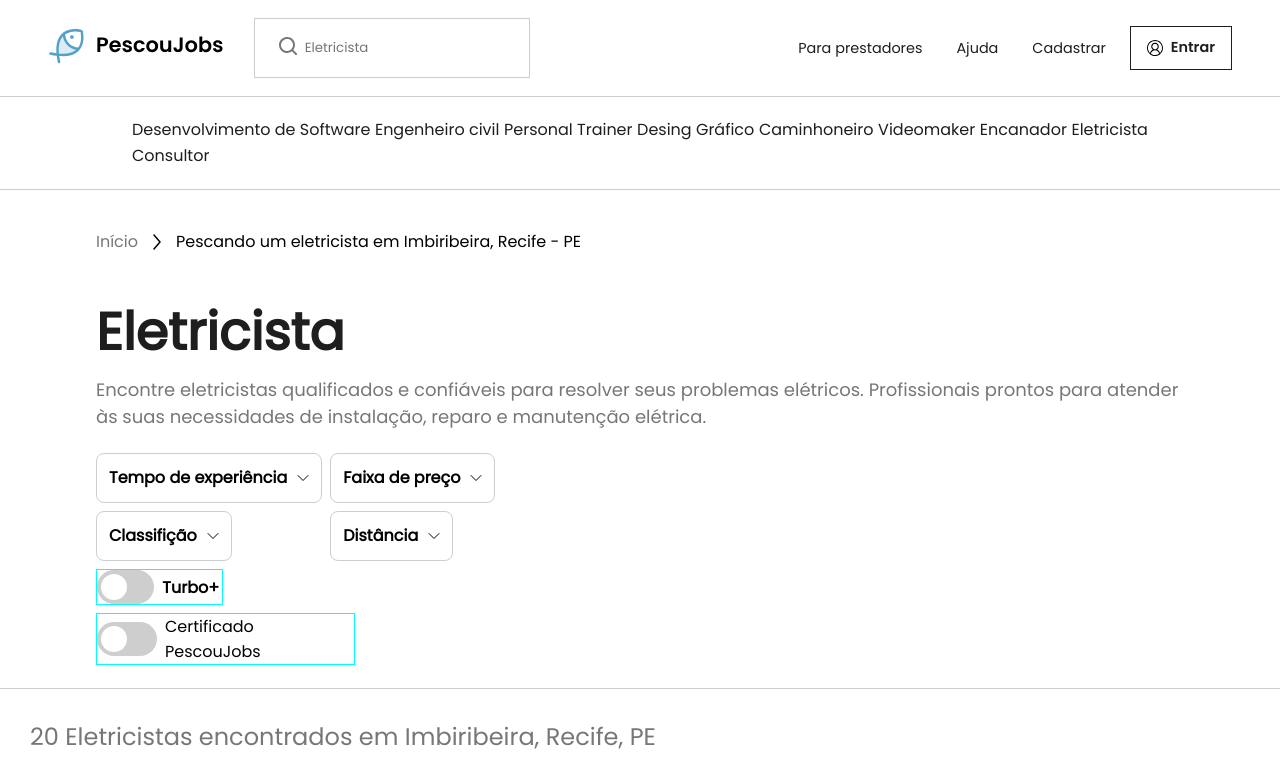
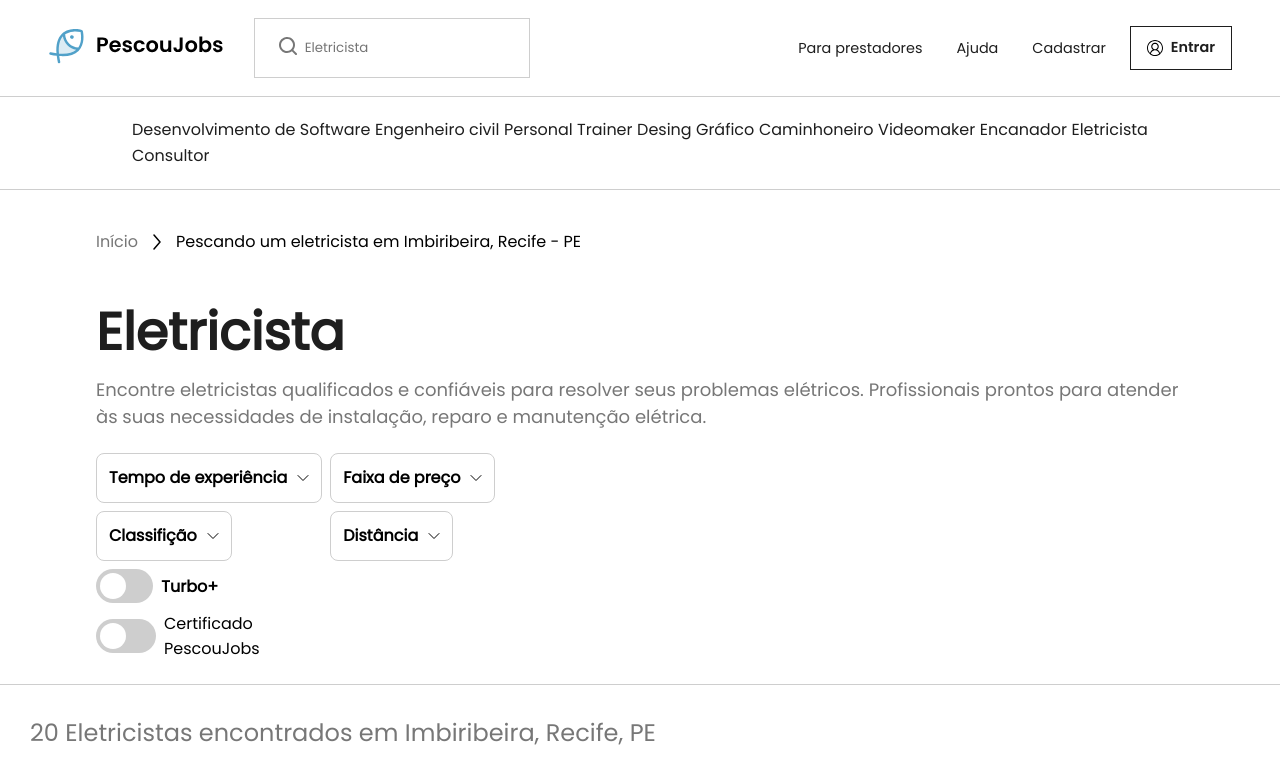
Before and after one commit to Tiago-msC/pescou-jobs, a SvelteKit app: page /profissionais in a window 1280 px wide. Shown: the top 771 px of the page. Built offline with nearby package versions, Linux system fonts and the light colour scheme.

Commit message:
Update +page.svelte

```diff
--- a/src/routes/profissionais/+page.svelte
+++ b/src/routes/profissionais/+page.svelte
@@ -81,7 +81,6 @@
         align-items: center;
         width: 100%;
         gap: 1vmin;
-        border: 1px solid aqua
     }
     .card:hover{
         border: 2px solid var(--theme-text-color-secondary);
```
